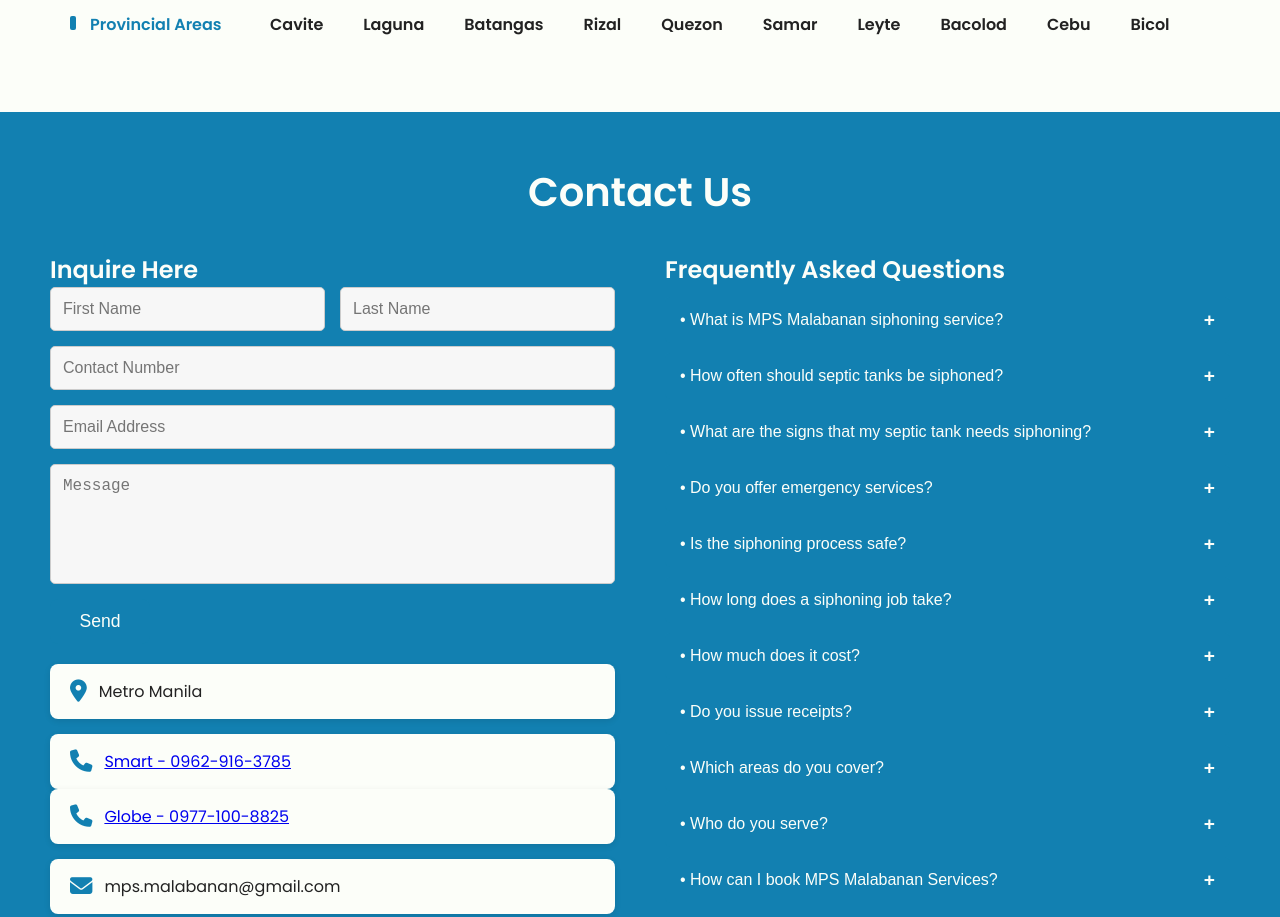
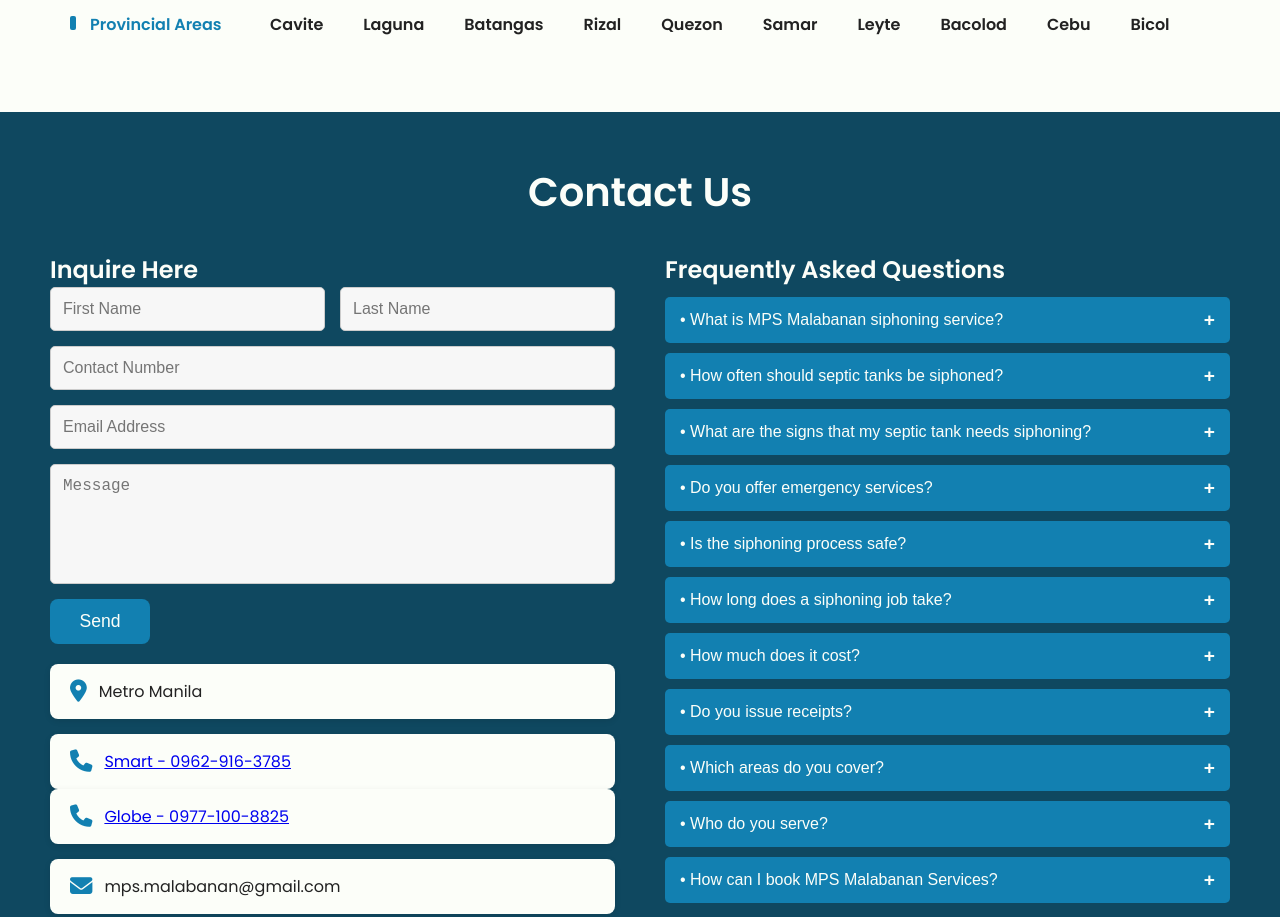
Before and after one commit to lex8080/mpsmalabanan, a plain HTML site: page index.html in a window 1280 px wide. Shown: the part 1812-2729 px from the top of the page. Drawn offline with Linux system fonts and the light colour scheme.

Commit message:
section 3 backgrounds

```diff
--- a/css/style.css
+++ b/css/style.css
@@ -382,7 +382,7 @@
 
 /* Contact Section */
 .contact-section {
-  background-color: var(--primary);
+  background-color: var(--nav-bg);
   padding: 50px;
   color: var(--dark);
   min-height: 100vh;
```
